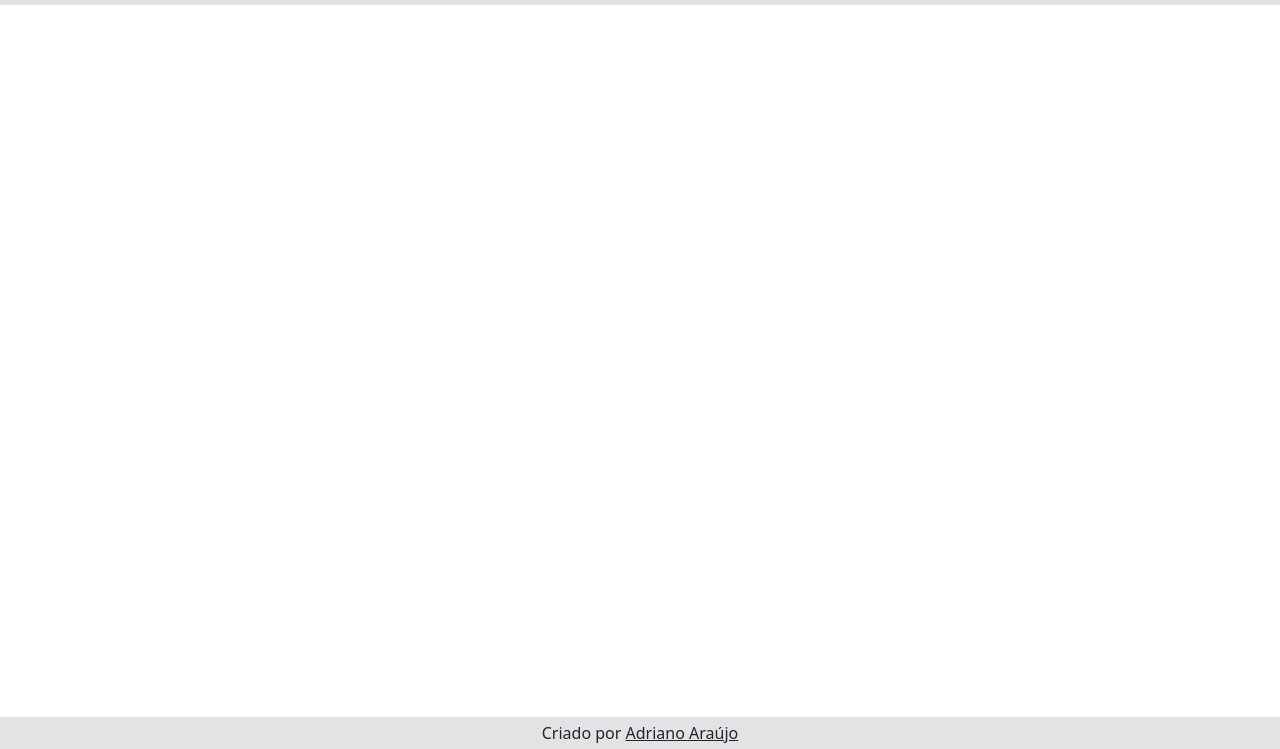
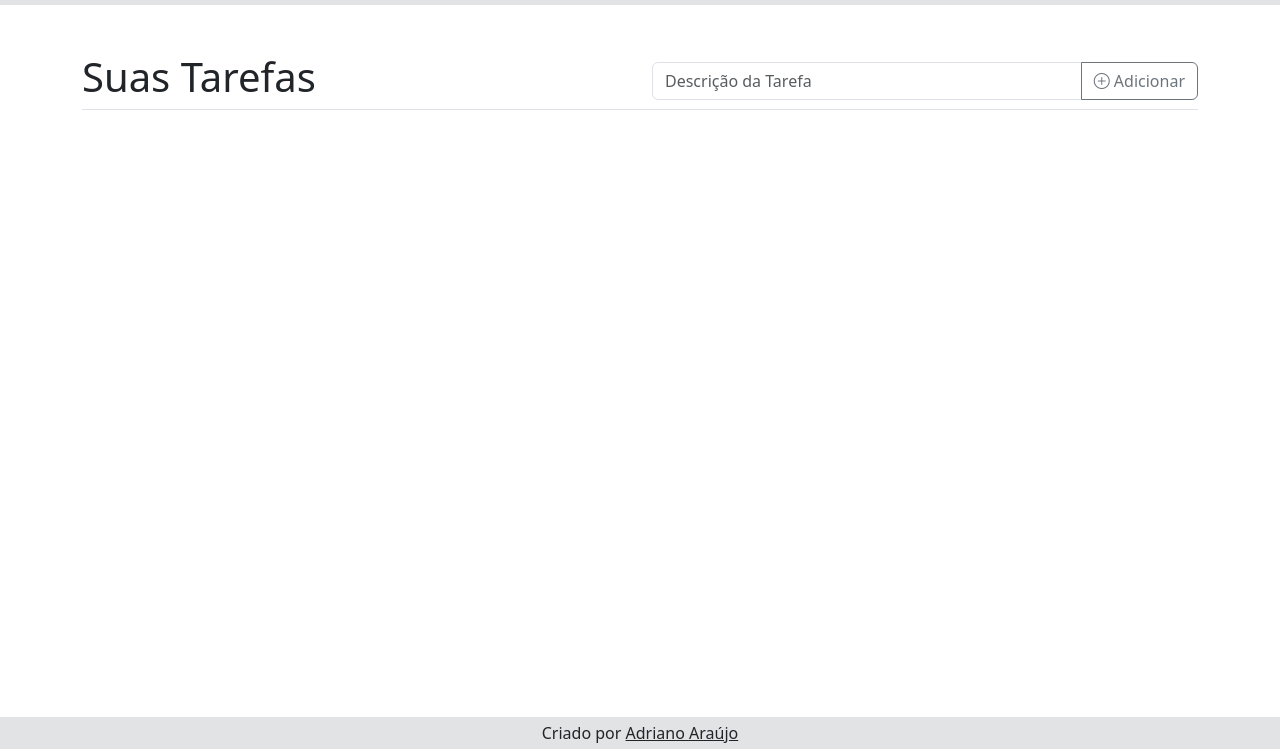
Before and after one commit to adrianoaraujods/bootstrap-todo, a plain HTML site: page index.html in a window 1280 px wide. Shown: the part 51-800 px from the top of the page. Drawn offline with nearby package versions, Linux system fonts and the light colour scheme.

Commit message:
feat: add list header with input

```diff
--- a/index.html
+++ b/index.html
@@ -38,7 +38,33 @@
       </nav>
     </header>
 
-    <main></main>
+    <main class="container flex-grow-1 my-5">
+      <header class="d-flex align-items-center gap-4 border-bottom">
+        <h1 class="w-100">Suas Tarefas</h1>
+
+        <div class="input-group">
+          <input
+            id="add-input"
+            type="text"
+            class="form-control"
+            placeholder="Descrição da Tarefa"
+            aria-label="Descrição da Tarefa"
+          />
+
+          <div class="input-group-append">
+            <button
+              id="add-btn"
+              class="btn btn-outline-secondary rounded-start-0"
+              type="button"
+            >
+              <i class="bi bi-plus-circle"></i>
+
+              Adicionar
+            </button>
+          </div>
+        </div>
+      </header>
+    </main>
 
     <footer class="bg-secondary-subtle">
       <p class="container text-center py-1 mb-0">
```
